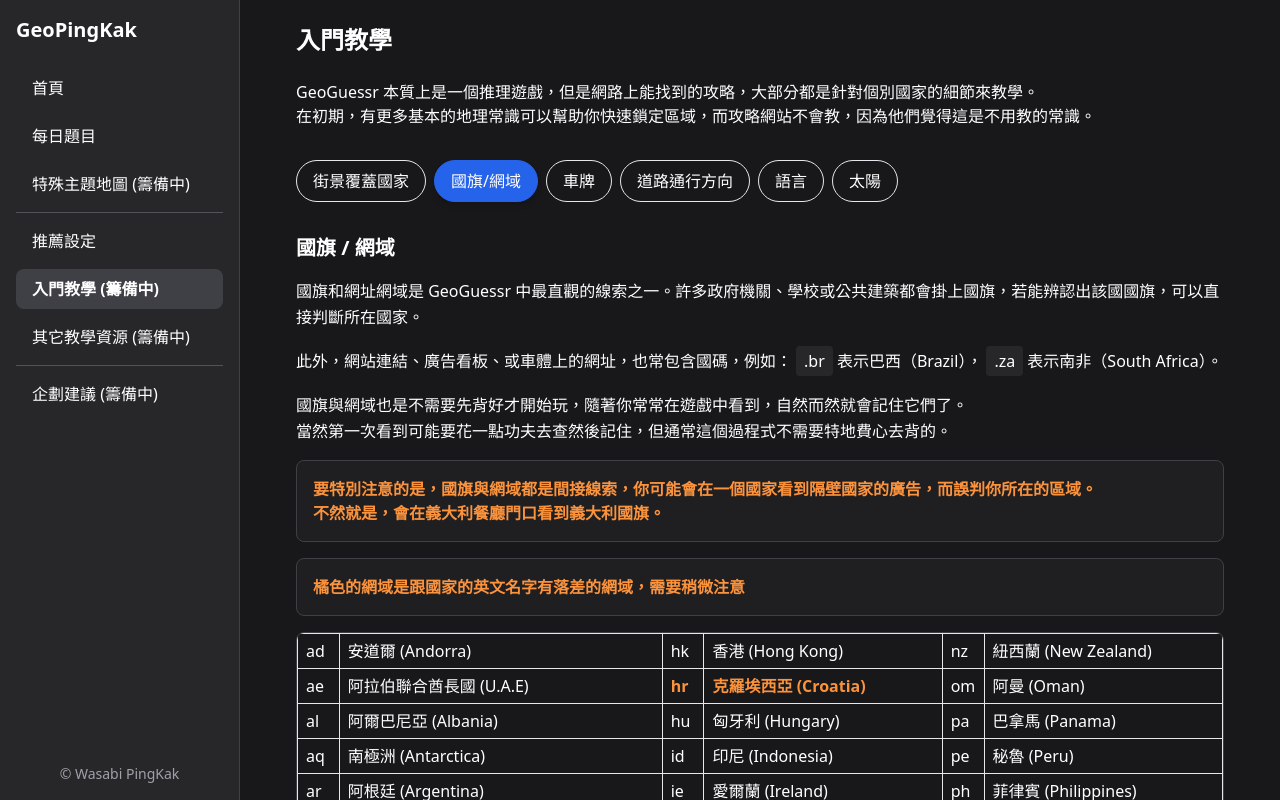
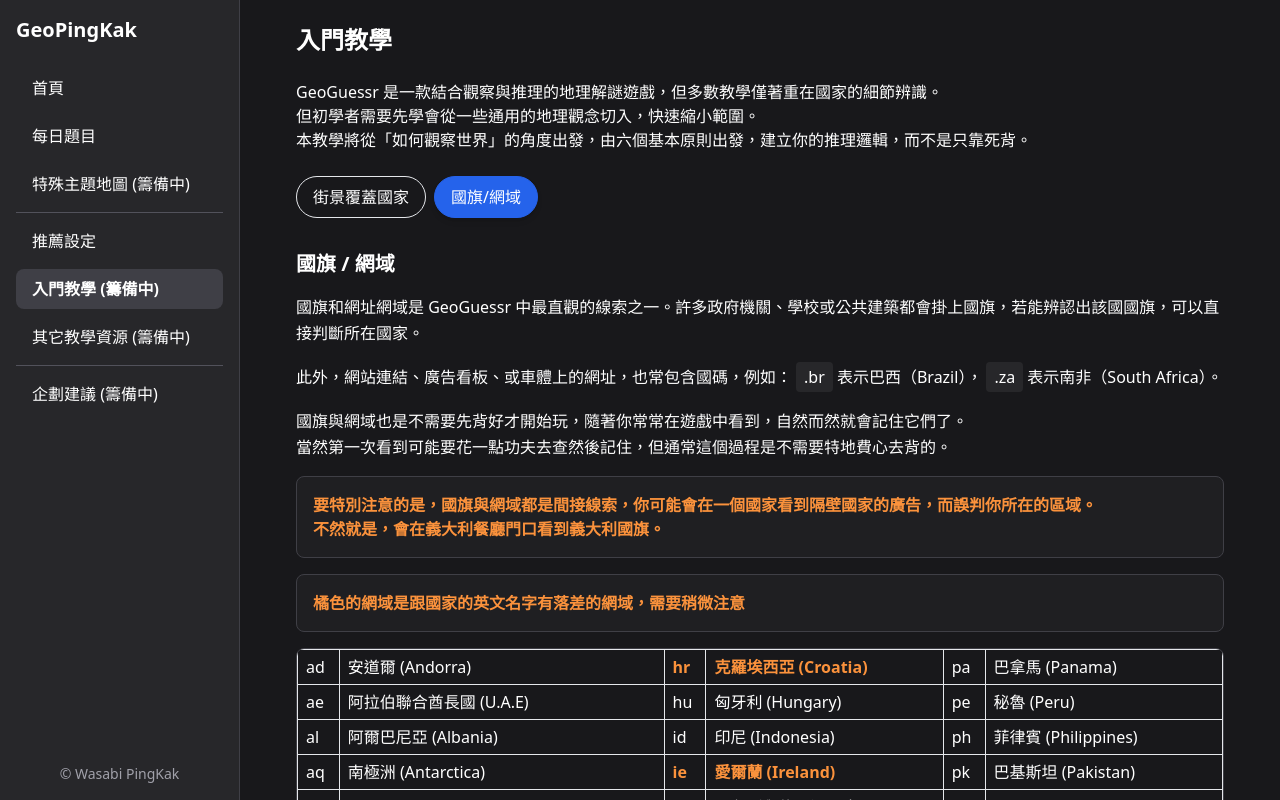
Before and after one commit to WasabiPingKak/GeoPingKak, a Next.js app in the folder frontend/: page /tutorial in a window 1280 px wide. Both pictures are taken after a click on the button "國旗/網域". Shown: the top 800 px of the page. Built offline with nearby package versions, Linux system fonts and the light colour scheme.

Commit message:
Update tutorial description

```diff
--- a/frontend/app/tutorial/page.tsx
+++ b/frontend/app/tutorial/page.tsx
@@ -14,10 +14,10 @@
 const TABS = [
   "街景覆蓋國家",
   "國旗/網域",
-  "車牌",
-  "道路通行方向",
-  "語言",
-  "太陽",
+  // "車牌",
+  // "道路通行方向",
+  // "語言",
+  // "太陽",
 ];
 
 export default function TutorialPage() {
@@ -26,9 +26,10 @@
   return (
     <div className="w-full px-4 md:px-6 lg:px-8">
       <h1 className="text-2xl font-bold mb-6">入門教學</h1>
-      <p className="text-muted-foreground mb-8">
-        GeoGuessr 本質上是一個推理遊戲，但是網路上能找到的攻略，大部分都是針對個別國家的細節來教學。<br />
-        在初期，有更多基本的地理常識可以幫助你快速鎖定區域，而攻略網站不會教，因為他們覺得這是不用教的常識。
+      <p className="mb-6">
+        GeoGuessr 是一款結合觀察與推理的地理解謎遊戲，但多數教學僅著重在國家的細節辨識。<br />
+        但初學者需要先學會從一些通用的地理觀念切入，快速縮小範圍。<br />
+        本教學將從「如何觀察世界」的角度出發，由六個基本原則出發，建立你的推理邏輯，而不是只靠死背。
       </p>
 
       <CommonTabs
--- a/frontend/components/tutorial/TabFlagDomain.tsx
+++ b/frontend/components/tutorial/TabFlagDomain.tsx
@@ -38,7 +38,7 @@
       .catch(console.error);
   }, []);
 
-  const highlightDomains = ["rs", "hr", "kh", "sz"];
+  const highlightDomains = ["ch", "de", "rs", "hr", "kh", "sz", "ee", "es", "is", "ie", "za"];
   const highlightClass = "font-bold text-orange-400";
 
   const chunked = columnFirstChunk(countries, 3); // 分成每列 3 組（6欄）
@@ -65,7 +65,7 @@
 
       <p>
         國旗與網域也是不需要先背好才開始玩，隨著你常常在遊戲中看到，自然而然就會記住它們了。<br />
-        當然第一次看到可能要花一點功夫去查然後記住，但通常這個過程式不需要特地費心去背的。
+        當然第一次看到可能要花一點功夫去查然後記住，但通常這個過程是不需要特地費心去背的。
       </p>
 
       <p className="bg-zinc-800/50 border border-zinc-700 rounded-lg p-4 font-semibold text-base text-orange-400">
--- a/frontend/components/tutorial/TabLicensePlates.tsx
+++ b/frontend/components/tutorial/TabLicensePlates.tsx
@@ -11,7 +11,6 @@
         車牌是 GeoGuessr 中非常重要的地理線索之一。許多國家的車牌在顏色、格式與字母排列上都具有獨特風格，熟悉這些差異能快速縮小猜測範圍。
       </p>
 
-
       例如：
       <ul className="list-disc list-inside ml-4">
         <li>歐盟多國的車牌左側會有藍底歐盟旗與國碼（如 DE、FR、IT）。</li>
@@ -19,7 +18,6 @@
         <li>美國各州有自己獨特設計，有時可看到州名。</li>
         <li>日本車牌常見綠字白底，車型與地區編號清楚分層。</li>
       </ul>
-
 
       <p>
         有些地區（如印度）車牌雖混亂但仍有語言或色彩特徵，而非洲、南美等地有些國家則會出現前後車牌顏色不同的情況。
--- a/frontend/components/tutorial/TabStreetCoverage.tsx
+++ b/frontend/components/tutorial/TabStreetCoverage.tsx
@@ -25,7 +25,17 @@
         簡單來說：非洲大部分沒有街景、阿拉伯大部分沒有街景、中亞大部分也沒有街景。<br />
         完整的清單可以看下面的整理。
       </p>
-
+      <p>
+        如果你想知道具體的官方街景覆蓋，可以參考
+        <a
+          href="https://sv-map.netlify.app/#base=roadmap&cov=official&panos=&zoom=2&center=0.000000%2C0.000000"
+          target="_blank"
+          rel="noopener noreferrer"
+          className="text-blue-400 underline hover:text-blue-300"
+        >
+          這個網頁
+        </a>。
+      </p>
       <div className="flex flex-col items-center space-y-2">
         <img
           src="/tutorial/coverage/Coverage.jpg"
@@ -46,9 +56,8 @@
       </div>
 
       <p>
-        這張圖中，<span className="text-red-400 font-medium">紅色</span>的國家是有完整的官方街景覆蓋。
+        這張圖中，<span className="text-red-400 font-medium">紅色</span>的國家是有完整的官方街景覆蓋。<br />
       </p>
-
       <p>
         <span className="text-gray-400 font-medium">灰色</span>代表完全沒有官方街景，
         在 GeoGuessr 中，你可以當作這個國家不存在。
@@ -62,11 +71,11 @@
 
       <p>
         在大多數遊戲中，由於這些地區的覆蓋面積非常少，相對於其他國家微不足道，因此你可以在第一時間「一定程度上當作它們不存在」。<br />
-        但要記得，它們依然「有街景」！只是出現機率遠低於其他主流國家。
+        但要記得，它們依然「有街景」！只是出現機率遠低於其他紅色的國家。
       </p>
 
       <p>
-        以下是各個洲我認為需要特別注意的幾個國家。
+        以下是各個洲我認為需要特別注意的幾個國家，新手可以先大致看過有個印象即可：
       </p>
 
       <div className="grid grid-cols-1 md:grid-cols-2 gap-6">
--- a/frontend/public/data/countries.json
+++ b/frontend/public/data/countries.json
@@ -325,7 +325,7 @@
     },
     {
         "domain": "mq",
-        "name": "馬提尼克 (Martinique)"
+        "name": "馬丁尼克 (Martinique)"
     },
     {
         "domain": "mt",
@@ -532,8 +532,12 @@
         "name": "美國維京群島 (US Virgin Islands)"
     },
     {
+        "domain": "vn",
+        "name": "越南 (Vietnam)"
+    },
+    {
         "domain": "vu",
-        "name": "瓦努阿圖 (Vanuatu)"
+        "name": "萬那杜 (Vanuatu)"
     },
     {
         "domain": "za",
```
